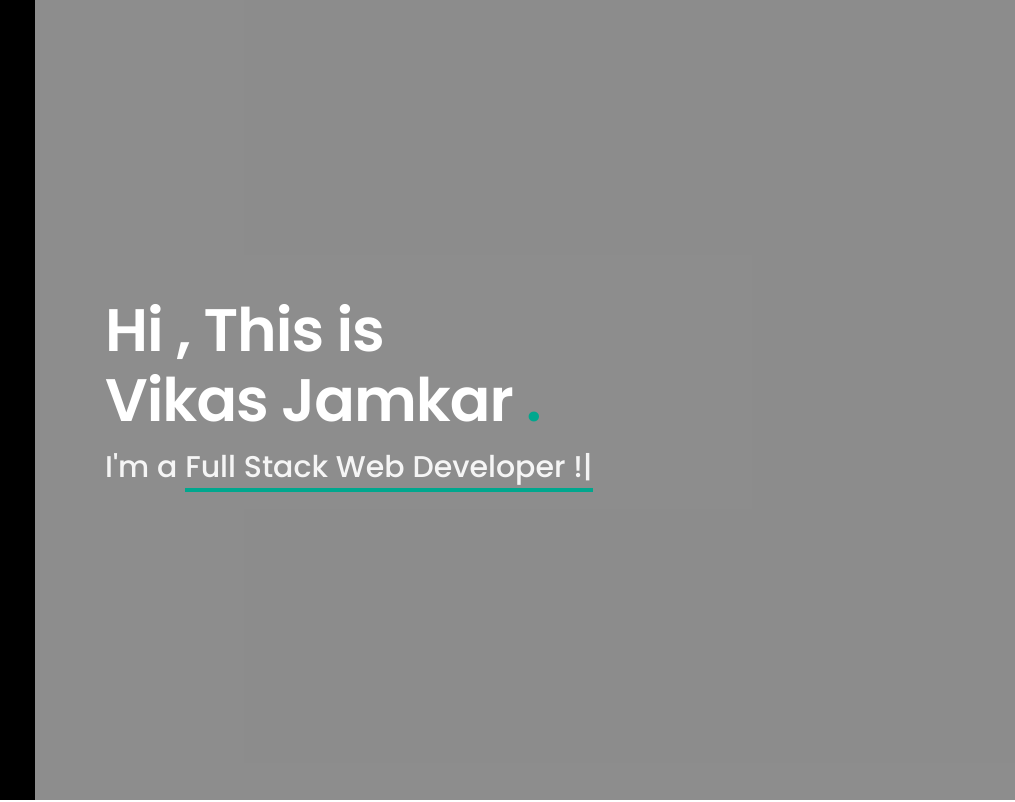
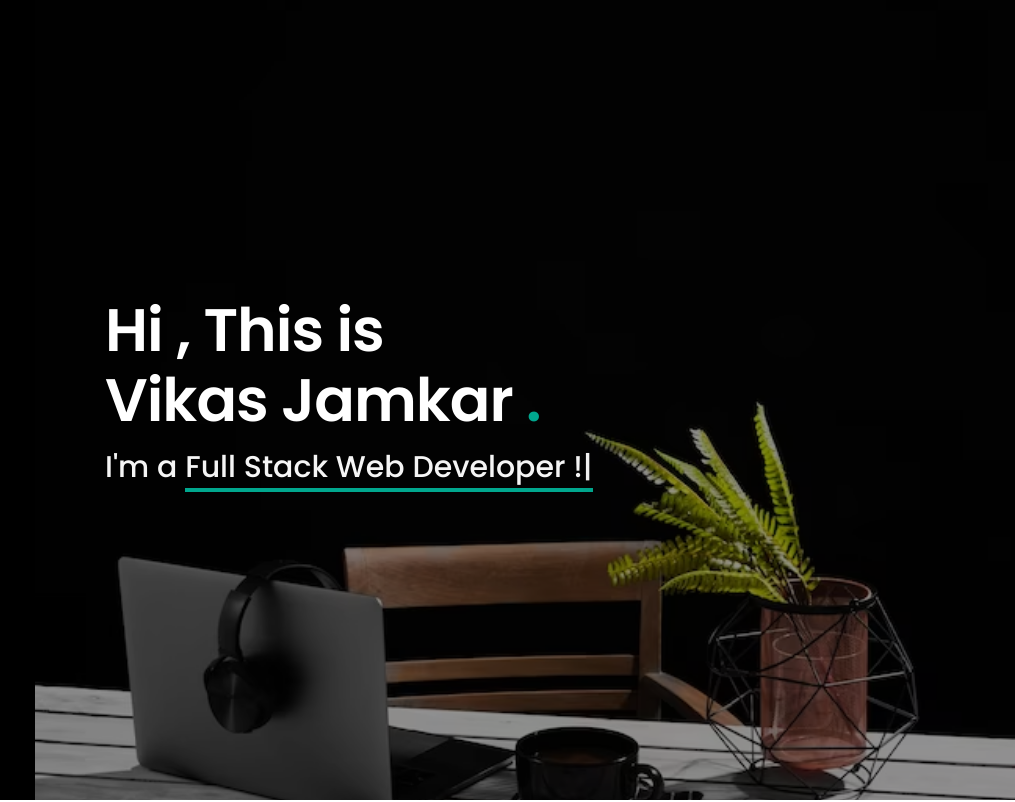
Before and after one commit to vikasjamkar/My-CV, a website: page index.html in a window 1280 px wide. Shown: the top 802 px of the page, 265-1280 px from the left. Drawn offline with nearby package versions, Linux system fonts and the light colour scheme; files whose address does not match are found by name.

Commit message:
Update style.css

```diff
--- a/src/style.css
+++ b/src/style.css
@@ -173,7 +173,7 @@ main{
 }
 @media only screen and (min-width:390px){
 	#home{
-		background-image: url('./images/back2.avif');
+		background-image: url('/images/back2.avif');
 		height: 100vh;
 		width: 100%;
 		background-position: center;
```
